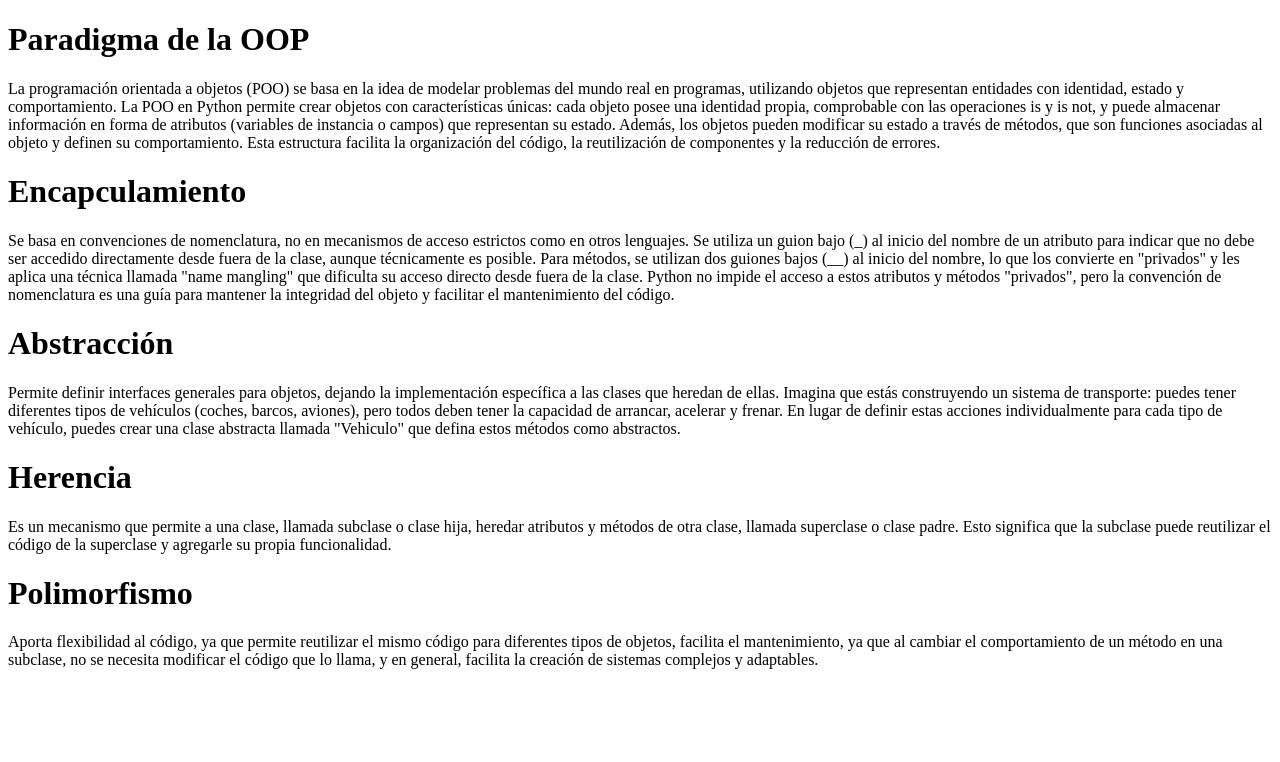
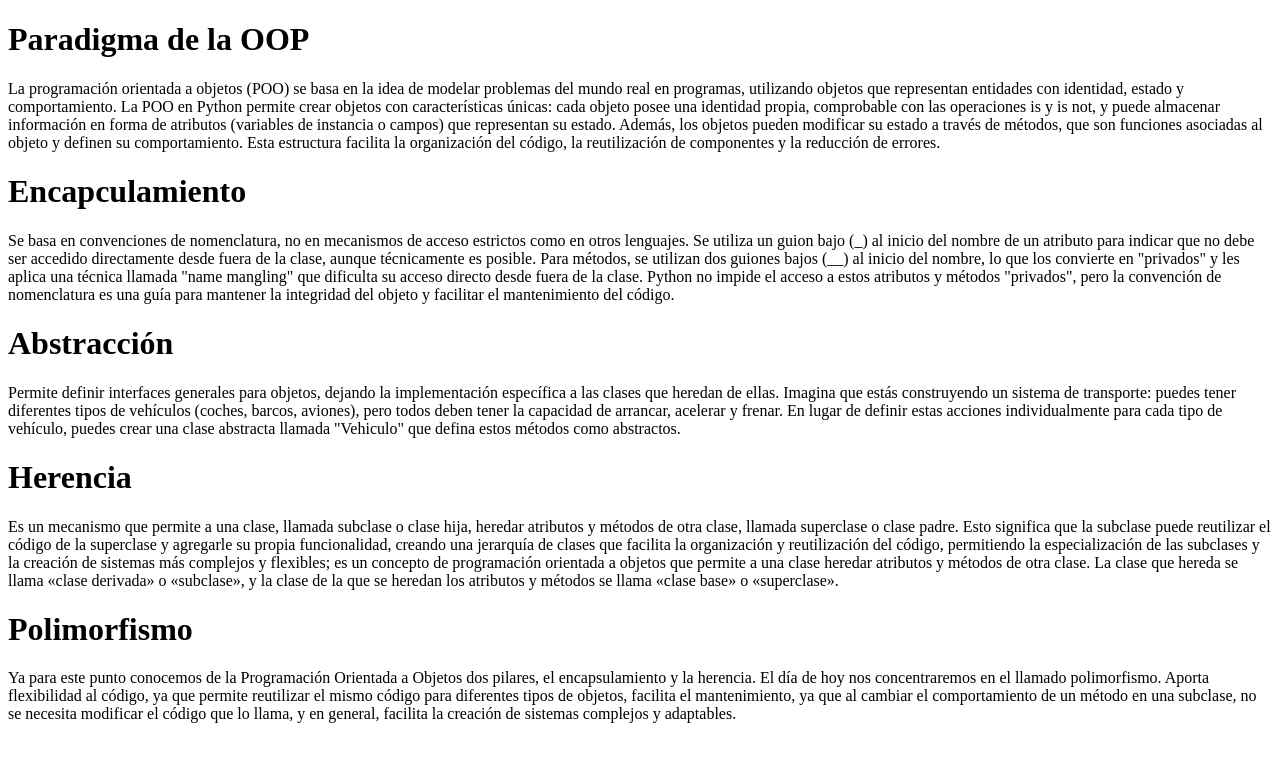
Before and after one commit to LopezDanielgod/OOP, a plain HTML site: page index.html in a window 1280 px wide. Drawn offline with Linux system fonts and the light colour scheme.

Commit message:
Daniel López González

```diff
--- a/index.html
+++ b/index.html
@@ -13,6 +13,6 @@
      <h1>Abstracción</h1>
      <p>Permite definir interfaces generales para objetos, dejando la implementación específica a las clases que heredan de ellas. Imagina que estás construyendo un sistema de transporte: puedes tener diferentes tipos de vehículos (coches, barcos, aviones), pero todos deben tener la capacidad de arrancar, acelerar y frenar. En lugar de definir estas acciones individualmente para cada tipo de vehículo, puedes crear una clase abstracta llamada "Vehiculo" que defina estos métodos como abstractos. </p>
      <h1>Herencia</h1>
-     <p>Es un mecanismo que permite a una clase, llamada subclase o clase hija, heredar atributos y métodos de otra clase, llamada superclase o clase padre. Esto significa que la subclase puede reutilizar el código de la superclase y agregarle su propia funcionalidad.</p>
+     <p>Es un mecanismo que permite a una clase, llamada subclase o clase hija, heredar atributos y métodos de otra clase, llamada superclase o clase padre. Esto significa que la subclase puede reutilizar el código de la superclase y agregarle su propia funcionalidad, creando una jerarquía de clases que facilita la organización y reutilización del código, permitiendo la especialización de las subclases y la creación de sistemas más complejos y flexibles; es un concepto de programación orientada a objetos que permite a una clase heredar atributos y métodos de otra clase. La clase que hereda se llama «clase derivada» o «subclase», y la clase de la que se heredan los atributos y métodos se llama «clase base» o «superclase».</p>
      <h1>Polimorfismo</h1>
-     <p>Aporta flexibilidad al código, ya que permite reutilizar el mismo código para diferentes tipos de objetos, facilita el mantenimiento, ya que al cambiar el comportamiento de un método en una subclase, no se necesita modificar el código que lo llama, y en general, facilita la creación de sistemas complejos y adaptables.</p>
+     <p>Ya para este punto conocemos de la Programación Orientada a Objetos dos pilares, el encapsulamiento y la herencia. El día de hoy nos concentraremos en el llamado polimorfismo. Aporta flexibilidad al código, ya que permite reutilizar el mismo código para diferentes tipos de objetos, facilita el mantenimiento, ya que al cambiar el comportamiento de un método en una subclase, no se necesita modificar el código que lo llama, y en general, facilita la creación de sistemas complejos y adaptables.</p>
```
Also changed, not shown: Diagramas_clases/01_create_class.png (added), Diagramas_clases/02_herencia.png (added), Diagramas_clases/03_herencia.png (added), Diagramas_clases/04_overrinding.png (added), Diagramas_clases/05_herencia_multiple.png (added).
